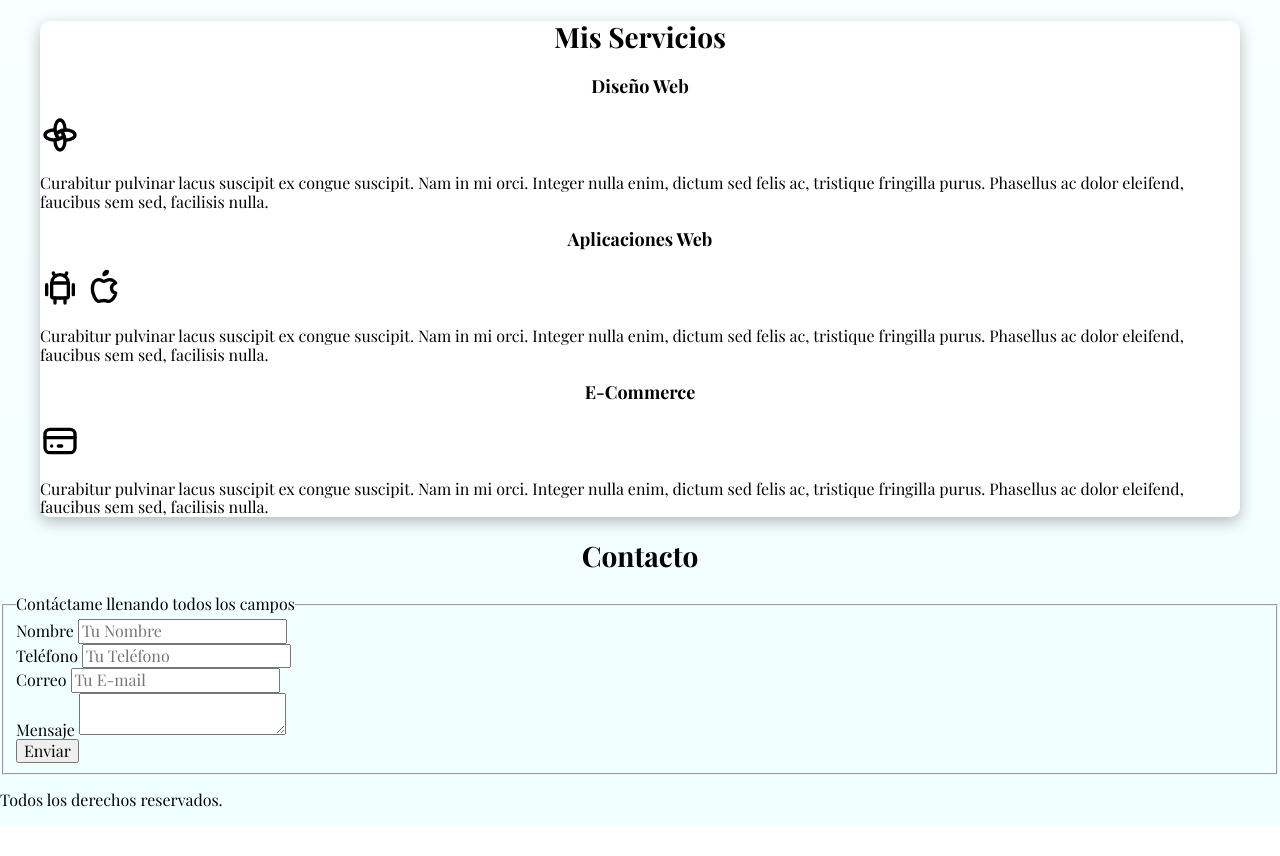
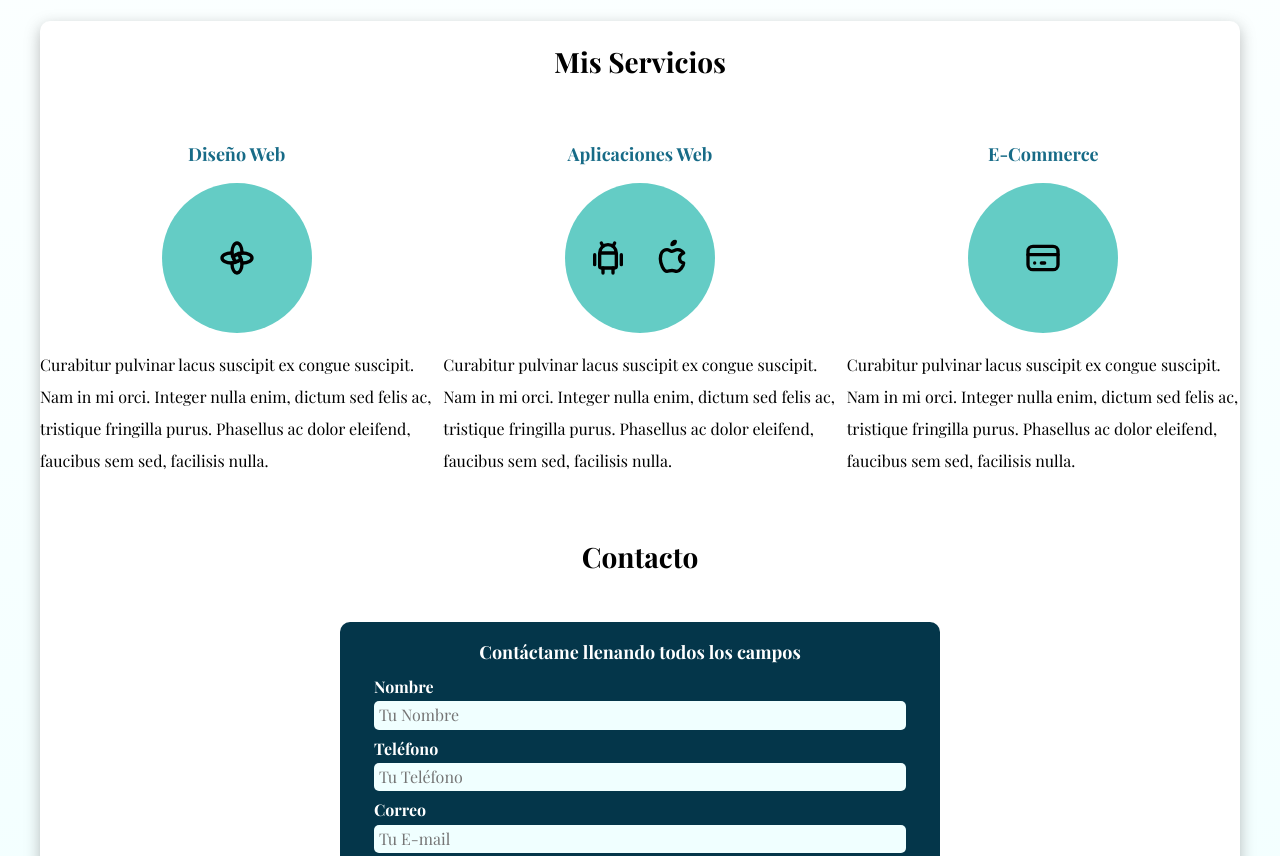
Before and after one commit to alee2602/FreelancerPrototype, a plain HTML site: page index.html in a window 1280 px wide. Shown: the part 490-1346 px from the top of the page. Before the commit the page ends 1316 px from the top, so only its background shows below. Drawn offline with nearby package versions, Linux system fonts and the light colour scheme.

Commit message:
Finished Prototype

```diff
--- a/css/styles.css
+++ b/css/styles.css
@@ -16,10 +16,20 @@ Style para el html en conjunto
 html{
     font-size: 62.5%;
     box-sizing: border-box; /*Para que el padding no afecte*/
+    scroll-snap-type: y mandatory;
 }
+
+/*Scroll Snap*/
+.servicios, .navegacion-principal, .formulario{
+    scroll-snap-align: center;
+    scroll-snap-stop: always;
+}
+
 *, *:before, *:after {
     box-sizing: inherit;
 }
+
+
 
 /**
 Style para el body
@@ -45,6 +55,10 @@ Style para el contenedor de la navegación
     margin: 0 auto; /*Top right bottom left */
 }
 
+.contenedor h2{
+    padding: 2.5rem;
+}
+
 .boton{
     background-color: var(--secundario);
     color: var(--blanco);
@@ -56,8 +70,13 @@ Style para el contenedor de la navegación
     border-radius: .5rem;
     width: 90%;
     text-align: center;
+    border: none;
+}
 
+.boton:hover{
+    cursor: pointer;
 }
+
 @media (min-width: 480px) { /* El botón se ajusta al tamaño de la pantalla*/
     .boton{
         width: auto;
@@ -161,3 +180,98 @@ Style para los links de la navegación
 .contenido-hero h2, .contenido-hero p{
     color: var(--blanco);
 }
+
+/*Servicios*/
+@media (min-width: 768px) {
+    .servicios{
+        display: grid;
+        grid-template-columns: repeat(3, 1fr);
+        column-gap: 1rem;
+    }
+}
+
+.servicio{
+    display: flex;
+    flex-direction: column;
+    align-items: center;
+}
+
+.servicio h3{
+    color: var(--secundario);
+    font-weight: 700;
+}
+
+.servicio p{
+    line-height: 2;
+
+}
+
+.servicio .iconos{
+    height: 15rem;
+    width: 15rem;
+    background-color: var(--terciario);
+    border-radius: 50%;
+    display: flex;
+    justify-content: space-evenly;
+    align-items: center;
+}
+
+/*Contacto*/
+.formulario{
+    background-color: var(--primario);
+    width: min(60rem, 100%); /*Utilizar el valor más pequeño*/
+    margin: 0 auto;
+    margin-top: 0;
+    padding: 2rem;
+    padding-bottom: 4rem;
+    border-radius: 1rem;
+}
+
+.formulario fieldset{
+    border: none;
+}
+
+.formulario legend{
+    text-align: center;
+    font-size: 1.8rem;
+    font-weight: 700;
+    margin-bottom: 1rem;
+    color: var(--blanco);
+}
+
+.contenedor-campos{
+    padding-bottom: 2rem;
+}
+
+.campo{
+    margin-bottom: 1rem;
+}
+
+.campo label{
+    color: var(--blanco);
+    font-weight: 700;
+    margin-bottom: .5rem;
+    display: block;
+}
+
+.campo input{
+    background-color: var(--degradado);
+}
+
+.campo textarea{
+    height: 20rem;
+}
+
+.campo input,
+.campo textarea{
+    background-color: var(--degradado);
+    width: 100%;
+    border: none;
+    padding: 0.5rem;
+    border-radius: 0.5rem;
+}
+
+.enviar .boton{
+    width: 100%;
+
+}
--- a/index.html
+++ b/index.html
@@ -42,9 +42,12 @@
 
     <main class="contenedor sombra"> <!--Contenido principal de la página (Solo se usa una vez)-->
         <h2>Mis Servicios</h2>
-        <section>
+
+        <div class="servicios">
+            <section class="servicio">
                 <h3>Diseño Web</h3>
 
+                <div class="iconos">
                     <svg xmlns="http://www.w3.org/2000/svg" class="icon icon-tabler icon-tabler-brand-supernova" width="40" height="40" viewBox="0 0 24 24" stroke-width="2" stroke="#000000" fill="none" stroke-linecap="round" stroke-linejoin="round">
                         <path stroke="none" d="M0 0h24v24H0z" fill="none"/>
                         <path d="M12 12m-2 0a2 2 0 1 0 4 0a2 2 0 1 0 -4 0" />
@@ -53,12 +56,14 @@
                         <path d="M15 9v-.5c0 -3.038 -1.343 -5.5 -3 -5.5s-3 2.462 -3 5.5c0 1.833 .49 3.457 1.241 4.456" />
                         <path d="M9 15v.5c0 3.038 1.343 5.5 3 5.5s3 -2.462 3 -5.5c0 -1.842 -.494 -3.472 -1.252 -4.47" />
                     </svg>
+                </div>
 
                 <p>Curabitur pulvinar lacus suscipit ex congue suscipit. Nam in mi orci. Integer nulla enim, dictum sed felis ac, tristique fringilla purus. Phasellus ac dolor eleifend, faucibus sem sed, facilisis nulla. </p>
             </section>
 
-        <section>
+            <section class="servicio">
                 <h3>Aplicaciones Web</h3>
+                <div class="iconos">
 
                     <svg xmlns="http://www.w3.org/2000/svg" class="icon icon-tabler icon-tabler-brand-android" width="40" height="40" viewBox="0 0 24 24" stroke-width="2" stroke="#000000" fill="none" stroke-linecap="round" stroke-linejoin="round">
                         <path stroke="none" d="M0 0h24v24H0z" fill="none"/>
@@ -76,13 +81,15 @@
                         <path d="M9 7c-3 0 -4 3 -4 5.5c0 3 2 7.5 4 7.5c1.088 -.046 1.679 -.5 3 -.5c1.312 0 1.5 .5 3 .5s4 -3 4 -5c-.028 -.01 -2.472 -.403 -2.5 -3c-.019 -2.17 2.416 -2.954 2.5 -3c-1.023 -1.492 -2.951 -1.963 -3.5 -2c-1.433 -.111 -2.83 1 -3.5 1c-.68 0 -1.9 -1 -3 -1z" />
                         <path d="M12 4a2 2 0 0 0 2 -2a2 2 0 0 0 -2 2" />
                     </svg>
+                </div>
 
                 <p>Curabitur pulvinar lacus suscipit ex congue suscipit. Nam in mi orci. Integer nulla enim, dictum sed felis ac, tristique fringilla purus. Phasellus ac dolor eleifend, faucibus sem sed, facilisis nulla. </p>
             </section>
 
-        <section>
+            <section class="servicio">
                 <h3>E-Commerce</h3>
 
+                <div class="iconos">
                     <svg xmlns="http://www.w3.org/2000/svg" class="icon icon-tabler icon-tabler-credit-card" width="40" height="40" viewBox="0 0 24 24" stroke-width="2" stroke="#000000" fill="none" stroke-linecap="round" stroke-linejoin="round">
                         <path stroke="none" d="M0 0h24v24H0z" fill="none"/>
                         <path d="M3 5m0 3a3 3 0 0 1 3 -3h12a3 3 0 0 1 3 3v8a3 3 0 0 1 -3 3h-12a3 3 0 0 1 -3 -3z" />
@@ -90,45 +97,50 @@
                         <path d="M7 15l.01 0" />
                         <path d="M11 15l2 0" />
                     </svg>
+                </div>
 
                 <p>Curabitur pulvinar lacus suscipit ex congue suscipit. Nam in mi orci. Integer nulla enim, dictum sed felis ac, tristique fringilla purus. Phasellus ac dolor eleifend, faucibus sem sed, facilisis nulla. </p>
             </section>
-    </main>
+        </div>
 
     <section>
-        <h2>Contacto</h2>
+        <h2 class="contacto">Contacto</h2>
 
-        <form>
+        <form class="formulario">
             <fieldset> <!--Grupo de campos-->
 
                 <legend>Contáctame llenando todos los campos</legend> <!--Muestra un heading antes de mostrar los campos-->
-                <div>
+                <div class="contenedor-campos">
+
+                <div class="campo">
                     <label>Nombre</label> <!--Indicación-->
                     <input type="text" placeholder="Tu Nombre"> <!--Campo para agregar información, Placeholder le pone el texto al campo para identificarlo-->
                 </div>
 
-                <div>
+                <div class="campo">
                     <label>Teléfono</label>
                     <input type="tel" placeholder="Tu Teléfono">
                 </div>
 
-                <div>
+                <div class="campo">
                     <label>Correo</label>
                     <input type="email" placeholder="Tu E-mail">
                 </div>
 
-                <div>
+                <div class="campo">
                     <label>Mensaje</label>
                     <textarea></textarea>
                 </div>
+            </div> <!--Contenedor de los campos-->
 
-                <div>
-                    <input type="submit" value="Enviar"> <!--Crea un botón-->
+                <div class="enviar">
+                    <input class="boton w-100" type="submit" value="Enviar"> <!--Crea un botón-->
                     <!--<button type="submit">Enviar</button> (Hace exactamente lo mismo)-->
                 </div>
                 </fieldset>
             </form> <!--Agregar formulario-->
         </section>
+    </main>
 
     <footer>
         <p>Todos los derechos reservados.</p>
```
Lines whose indentation alone changed are shown as unchanged.
